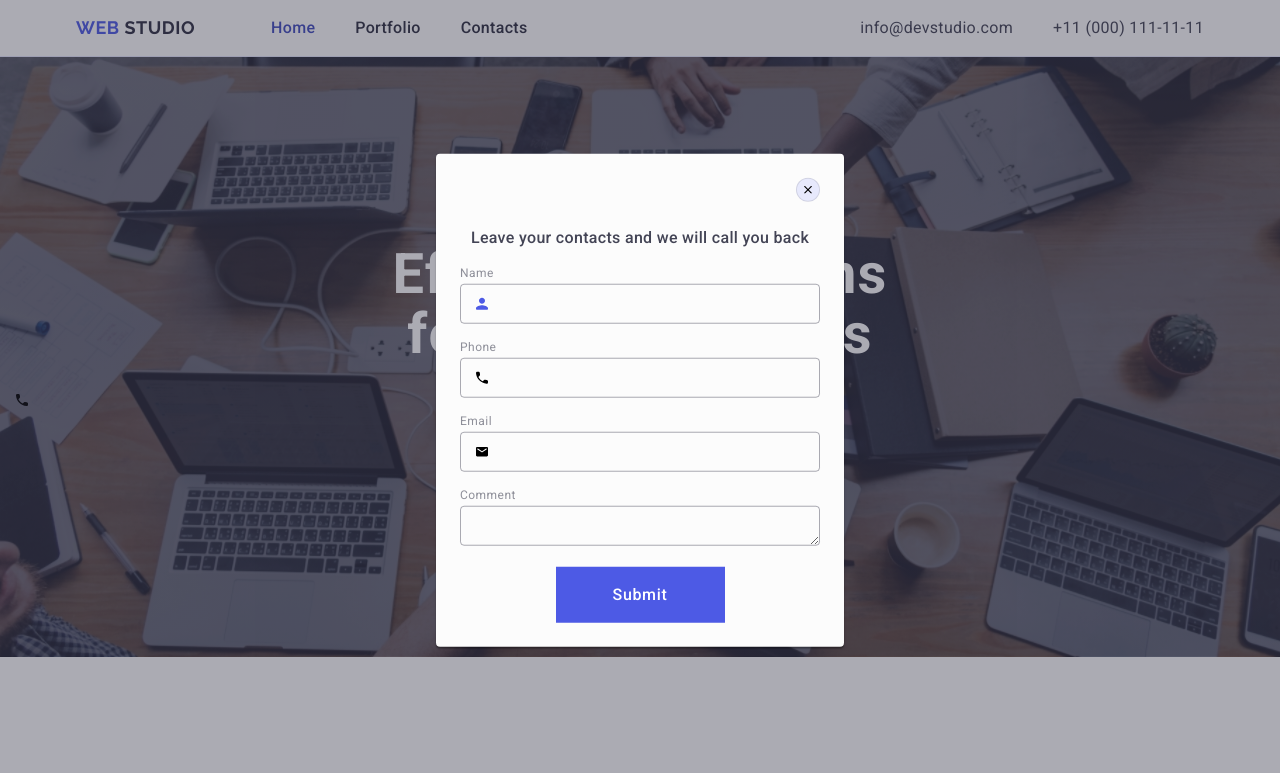
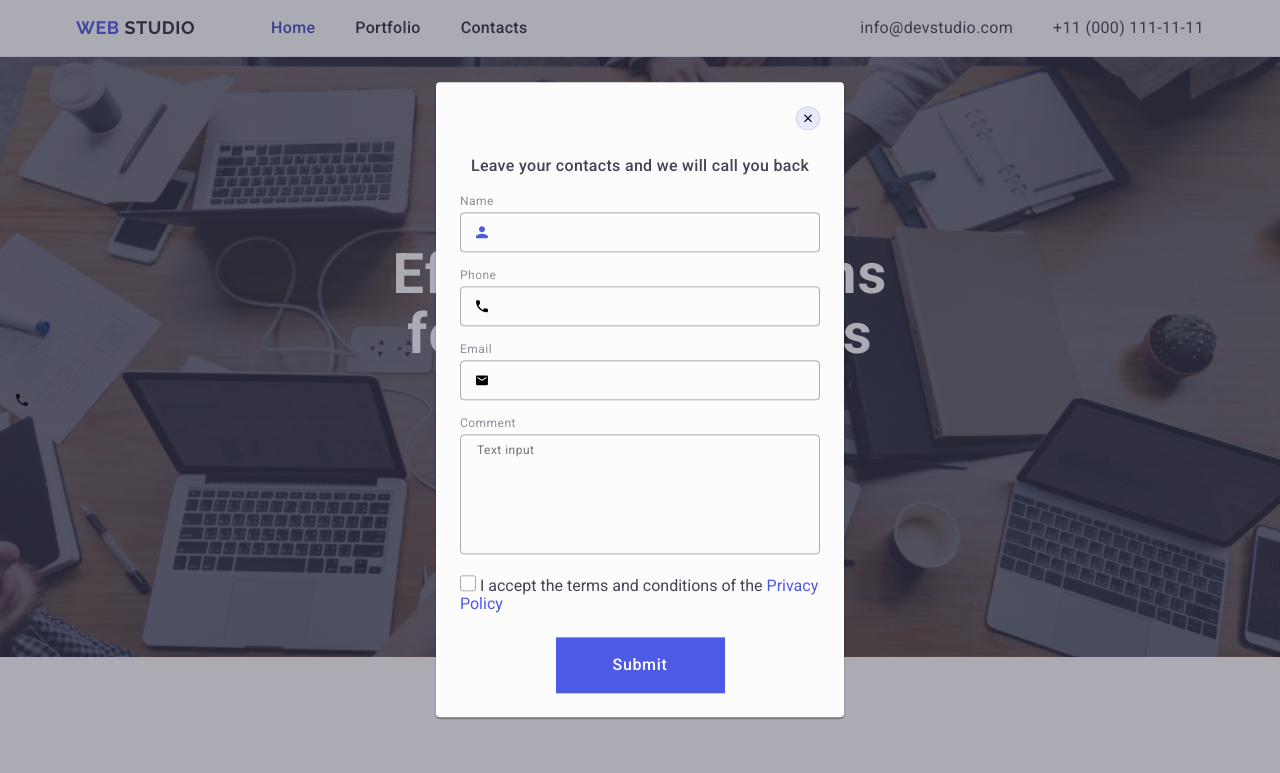
Before and after one commit to AndyGrigs/goit-markup-hw-05, a website built with Vite: page index.html in a window 1280 px wide. Shown: the top 773 px of the page. Built offline with nearby package versions, Linux system fonts and the light colour scheme.

Commit message:
modal link

```diff
--- a/css/styles.css
+++ b/css/styles.css
@@ -611,7 +611,7 @@ a {
   left: 0;
   width: 100%;
   height: 100%;
-  background-color: rgba(46, 47, 66, 0.4);
+  background-color: #2e2f4266;
   transition: opacity 250ms cubic-bezier(0.4, 0, 0.2, 1),
     visibility 250ms cubic-bezier(0.4, 0, 0.2, 1);
 }
@@ -710,10 +710,61 @@ a {
   transition: fill 250ms cubic-bezier(0.4, 0, 0.2, 1);
   width: 12px;
 }
+
+.modal-textarea {
+  width: 100%;
+  height: 120px;
+  font-size: 12px;
+  line-height: 1.17;
+  letter-spacing: 0.04em;
+  color: rgba(46, 47, 66, 0.4);
+  border: 1px solid rgba(46, 47, 66, 0.4);
+  border-radius: 4px;
+  background-color: transparent;
+  padding: 8px 16px;
+  outline: transparent;
+  resize: none;
+  transition: border-color 250ms cubic-bezier(0.4, 0, 0.2, 1);
+}
+
+.modal-textarea:focus {
+  border-color: var(--accent-color);
+}
+
+.modal-checkbox-container {
+  margin-bottom: 24px;
+}
+
+.modal-checkbox {
+  width: 16px;
+  height: 16px;
+  border: 1px solid #2e2f4266;
+  border-radius: 2px;
+  display: inline-flex;
+  align-items: center;
+  justify-content: center;
+  transition: background-color 250ms cubic-bezier(0.4, 0, 0.2, 1), border 250ms cubic-bezier(0.4, 0, 0.2, 1), fill 250ms cubic-bezier(0.4, 0, 0.2, 1);
+}
+
+modal-checkbox-label {
+  font-size: 12px;
+  line-height: 1.17;
+  letter-spacing: 0.04em;
+  color: #8e8f99;
+  display: flex;
+  align-items: center;
+  gap: 8px;
+}
+
+.modal-privacy-link {
+  color: var(--accent-color);
+  text-decoration: none;
+}
+
 .modal-submit-button {
-  width: 169px;
+  display: block;
+  min-width: 169px;
   height: 56px;
-  margin: 0 auto;
   font-size: 16px;
   font-weight: 500;
   line-height: 1.5;
@@ -722,6 +773,8 @@ a {
   cursor: pointer;
   background-color: var(--accent-color);
   border: none;
+  margin: 0 auto;
+  transition: background-color 250ms cubic-bezier(0.4, 0, 0.2, 1);
 }
 
 /* #endregion */
--- a/index.html
+++ b/index.html
@@ -563,14 +563,27 @@
           </div>
           <div class="modal-field">
             <label class="modal-label" for="user-comment">Comment</label>
-            <div class="modal-input-container textarea">
-              <textarea
-                id="user-comment"
-                name="user-comment"
-                class="modal-input"
-                placeholder=" "
-              ></textarea>
-            </div>
+            <textarea
+              id="user-comment"
+              name="user-comment"
+              class="modal-textarea"
+              placeholder="Text input"
+            ></textarea>
+          </div>
+
+          <div class="modal-field modal-checkbox-container">
+            <input
+              id="user-privacy"
+              name="user-privacy"
+              type="checkbox"
+              value="true"
+              class="visually-hidden"
+            />
+            <label class="modal-checkbox-label" for="user-privacy">
+              <span class="modal-checkbox"></span>
+              I accept the terms and conditions of the
+              <a href="#" class="modal-privacy-link">Privacy Policy</a>
+            </label>
           </div>
 
           <button class="modal-submit-button" type="submit">Submit</button>
```
